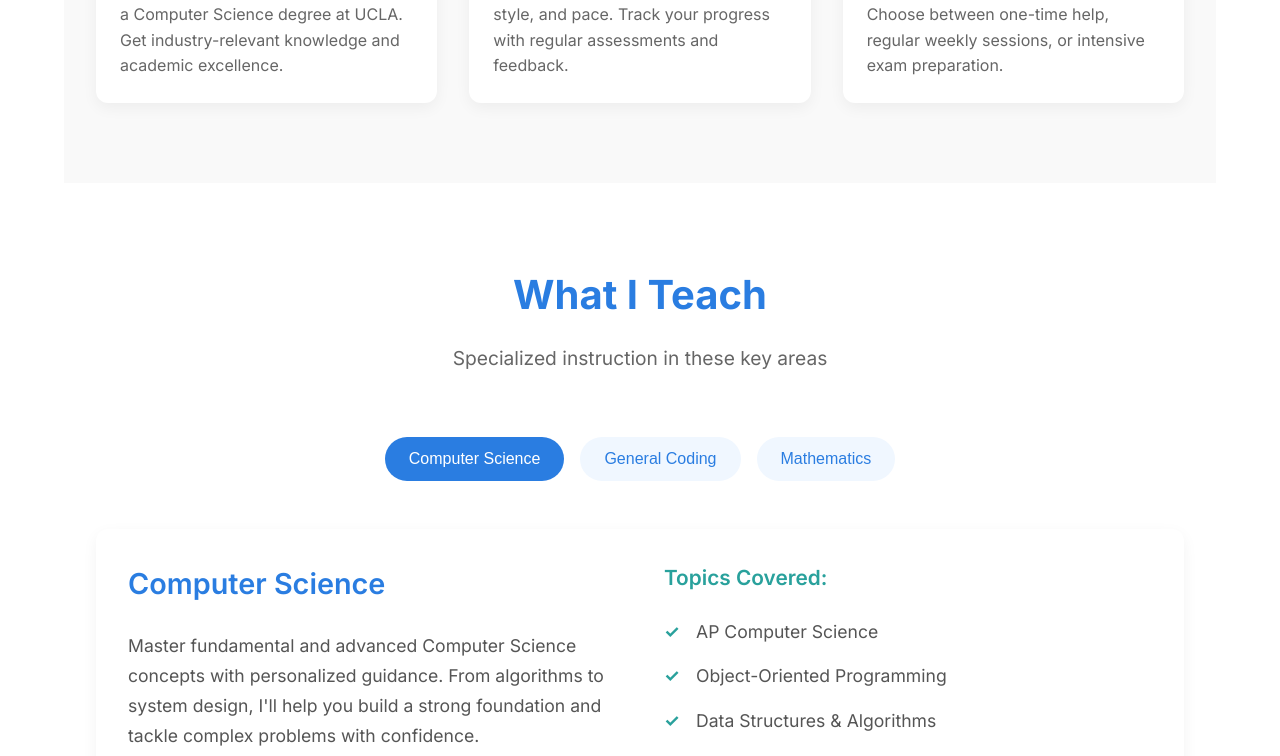
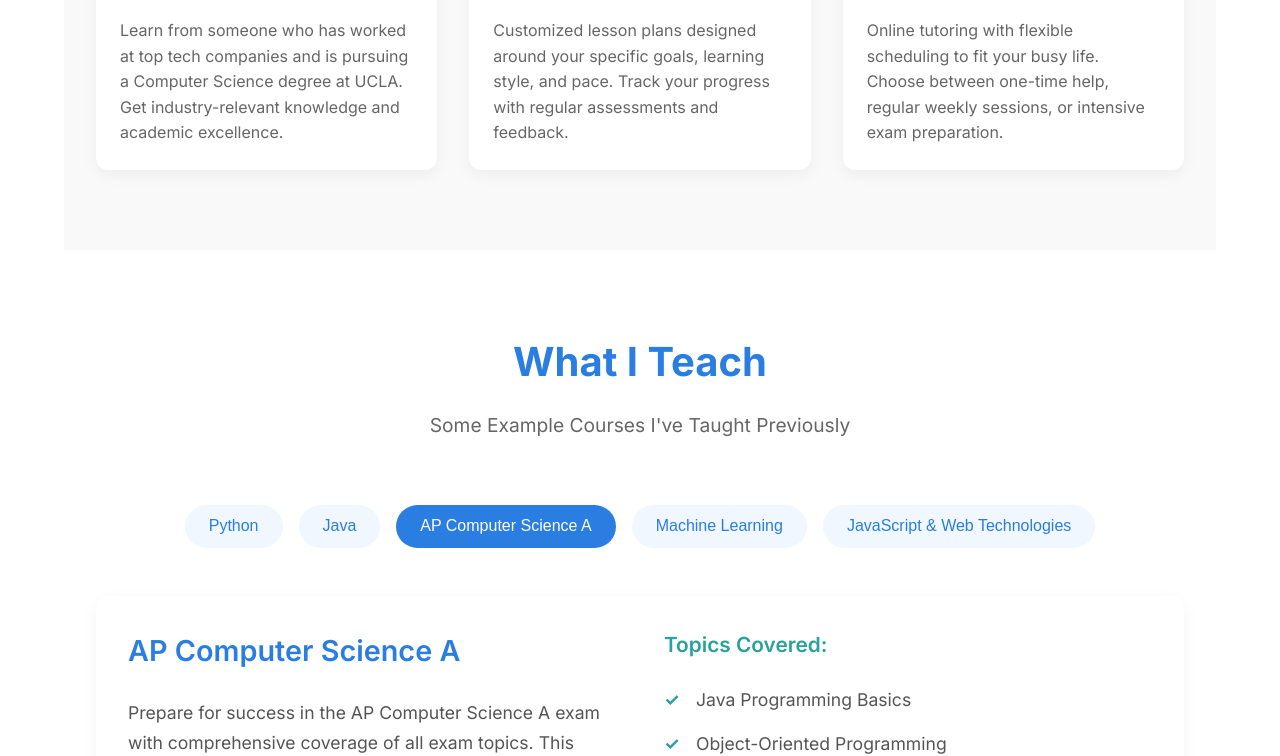
Before and after one commit to igupta1/personal-website, a React (Create React App) app: page /tutoring in a window 1280 px wide. Shown: the part 2001-2757 px from the top of the page. Built offline with nearby package versions, Linux system fonts and the light colour scheme.

Commit message:
Updated Tutoring Page

```diff
--- a/src/pages/Tutoring.js
+++ b/src/pages/Tutoring.js
@@ -13,7 +13,7 @@ import flexibleIcon from '../assets/flexible-hours.png';
 
 function Tutoring() {
   // State for active subject tab
-  const [activeSubject, setActiveSubject] = useState('cs');
+  const [activeSubject, setActiveSubject] = useState('apCSA');
 
   // Create refs for each section
   const aboutRef = useRef(null);
@@ -29,41 +29,69 @@ function Tutoring() {
 
   // Subject content based on active tab
   const subjectContent = {
-    cs: {
-      title: "Computer Science",
-      description: "Master fundamental and advanced Computer Science concepts with personalized guidance. From algorithms to system design, I'll help you build a strong foundation and tackle complex problems with confidence.",
+    apCSA: {
+      title: "AP Computer Science A",
+      description: "Prepare for success in the AP Computer Science A exam with comprehensive coverage of all exam topics. This course focuses on Java programming fundamentals, problem-solving strategies, and test-taking techniques to help you earn a top score.",
       topics: [
-        "AP Computer Science",
+        "Java Programming Basics",
         "Object-Oriented Programming",
-        "Data Structures & Algorithms",
-        "Web Development",
-        "Database Systems",
-        "Software Engineering Principles",
-        "System Design"
+        "Arrays and ArrayList",
+        "Inheritance and Polymorphism",
+        "Recursion and Sorting Algorithms",
+        "AP Exam Practice Questions",
+        "Free Response Question Strategies"
       ]
     },
-    coding: {
-      title: "General Coding",
-      description: "Learn to code from scratch or improve your existing skills with hands-on guidance. I'll help you master programming languages and build real-world projects that showcase your abilities.",
+    python: {
+      title: "Python Programming",
+      description: "From beginner to advanced levels, learn Python programming with personalized instruction. Whether you're just starting out or looking to master advanced concepts, I'll guide you through practical projects and real-world applications.",
       topics: [
-        "Java Development",
-        "Python Programming",
-        "JavaScript & Web Technologies",
-        "C/C++ Programming",
-        "Version Control with Git",
-        "Frontend Frameworks",
-        "Backend Development"
+        "Python Fundamentals (Introductory)",
+        "Data Structures in Python",
+        "Object-Oriented Python",
+        "File I/O and Exception Handling",
+        "Advanced Python Features (Decorators, Generators)",
+        "Python Libraries (NumPy, Pandas, Matplotlib)",
+        "Web Scraping and Automation"
       ]
     },
-    math: {
-      title: "Mathematics",
-      description: "Build a strong foundation in mathematics with clear explanations and problem-solving techniques. From algebra to calculus, I'll help you understand concepts deeply and apply them effectively.",
+    java: {
+      title: "Java Development",
+      description: "Master Java programming at both introductory and advanced levels. Learn core concepts, object-oriented design principles, and advanced topics with hands-on projects tailored to your skill level.",
       topics: [
-        "Algebra",
-        "Geometry",
-        "Pre-Calculus",
-        "AP Calculus (AB & BC)",
-        "AP Statistics"
+        "Java Fundamentals (Introductory)",
+        "Object-Oriented Programming",
+        "Java Collections Framework",
+        "Multithreading and Concurrency",
+        "Advanced Java Topics (Reflection, Annotations)",
+        "Design Patterns",
+        "Enterprise Java Development"
+      ]
+    },
+    machineLearning: {
+      title: "Machine Learning",
+      description: "Demystify the world of AI and machine learning with practical, hands-on instruction. Learn to build and train models, analyze data, and implement machine learning solutions for real-world problems.",
+      topics: [
+        "Machine Learning Fundamentals",
+        "Supervised Learning Algorithms",
+        "Unsupervised Learning Techniques",
+        "Neural Networks and Deep Learning",
+        "Natural Language Processing",
+        "Computer Vision",
+        "Practical ML Project Development"
+      ]
+    },
+    webTech: {
+      title: "JavaScript & Web Technologies",
+      description: "Build dynamic, interactive websites and web applications with comprehensive instruction in modern web development. From front-end frameworks to back-end systems, learn the full stack of technologies needed in today's web ecosystem.",
+      topics: [
+        "HTML and CSS Fundamentals",
+        "JavaScript Essentials",
+        "Front-end Frameworks",
+        "Back-end Development",
+        "RESTful API Design",
+        "Database Integration",
+        "Responsive and Mobile-First Design"
       ]
     }
   };
@@ -74,7 +102,7 @@ function Tutoring() {
       <section className="hero-section">
         <div className="hero-container">
           <div className="hero-content">
-            <h1>Expert Tutoring for Computer Science & Math</h1>
+            <h1>Expert Tutoring for Computer Science & Programming</h1>
             <h2>Personalized learning with a UCLA CS student and Google/Amazon engineer</h2>
           </div>
         </div>
@@ -105,10 +133,7 @@ function Tutoring() {
               I'm a <span className="highlight">Computer Science student at UCLA</span> with experience working at top tech companies including <span className="highlight">Google, Amazon, and Cisco</span>. My passion for teaching stems from my belief that complex concepts can be made accessible to everyone with the right approach.
             </p>
             <p>
-              With over 3 years of tutoring experience, I've helped students of all levels achieve their academic goals, from mastering basic programming concepts to excelling in advanced algorithms and mathematics.
-            </p>
-            <p>
-              My teaching philosophy centers on building strong foundations, developing problem-solving skills, and creating a supportive learning environment where students feel comfortable asking questions and exploring new ideas.
+              With over 3 years of tutoring experience, I've helped students of all levels achieve their goals, from mastering basic programming concepts to developing full-scale applications.
             </p>
             <a href="#contact" className="cta-button" onClick={(e) => {
               e.preventDefault();
@@ -171,27 +196,39 @@ function Tutoring() {
         <div className="subjects-container">
           <div className="subjects-header">
             <h2>What I Teach</h2>
-            <p>Specialized instruction in these key areas</p>
+            <p>Some Example Courses I've Taught Previously</p>
           </div>
 
           <div className="subjects-tabs">
             <button
-              className={`subject-tab ${activeSubject === 'cs' ? 'active' : ''}`}
-              onClick={() => setActiveSubject('cs')}
+              className={`subject-tab ${activeSubject === 'python' ? 'active' : ''}`}
+              onClick={() => setActiveSubject('python')}
             >
-              Computer Science
+              Python
             </button>
             <button
-              className={`subject-tab ${activeSubject === 'coding' ? 'active' : ''}`}
-              onClick={() => setActiveSubject('coding')}
+              className={`subject-tab ${activeSubject === 'java' ? 'active' : ''}`}
+              onClick={() => setActiveSubject('java')}
             >
-              General Coding
+              Java
             </button>
             <button
-              className={`subject-tab ${activeSubject === 'math' ? 'active' : ''}`}
-              onClick={() => setActiveSubject('math')}
+              className={`subject-tab ${activeSubject === 'apCSA' ? 'active' : ''}`}
+              onClick={() => setActiveSubject('apCSA')}
             >
-              Mathematics
+              AP Computer Science A
+            </button>
+            <button
+              className={`subject-tab ${activeSubject === 'machineLearning' ? 'active' : ''}`}
+              onClick={() => setActiveSubject('machineLearning')}
+            >
+              Machine Learning
+            </button>
+            <button
+              className={`subject-tab ${activeSubject === 'webTech' ? 'active' : ''}`}
+              onClick={() => setActiveSubject('webTech')}
+            >
+              JavaScript & Web Technologies
             </button>
           </div>
 
@@ -259,7 +296,7 @@ function Tutoring() {
             <div className="testimonial-card">
               <div className="testimonial-content">
                 <p>
-                  "Ishaan's tutoring was instrumental in helping me prepare for my AP Calculus exam. He has a gift for explaining mathematical concepts clearly and making them interesting. I scored a 5 thanks to his help!"
+                  "Ishaan's tutoring was instrumental in helping me prepare for my AP Computer Science Exam. He has a gift for explaining concepts clearly and making them interesting. I scored a 5 thanks to his help!"
                 </p>
               </div>
               <div className="testimonial-author">
@@ -293,7 +330,7 @@ function Tutoring() {
           <div className="contact-info-centered">
             <h2>Get in Touch</h2>
             <p>
-              Ready to boost your skills in Computer Science, Coding, or Math? Contact me today to discuss how I can help you achieve your academic goals.
+              Ready to boost your skills in Computer Science or Programming? Contact me today.
             </p>
 
             <div className="contact-methods">
```
